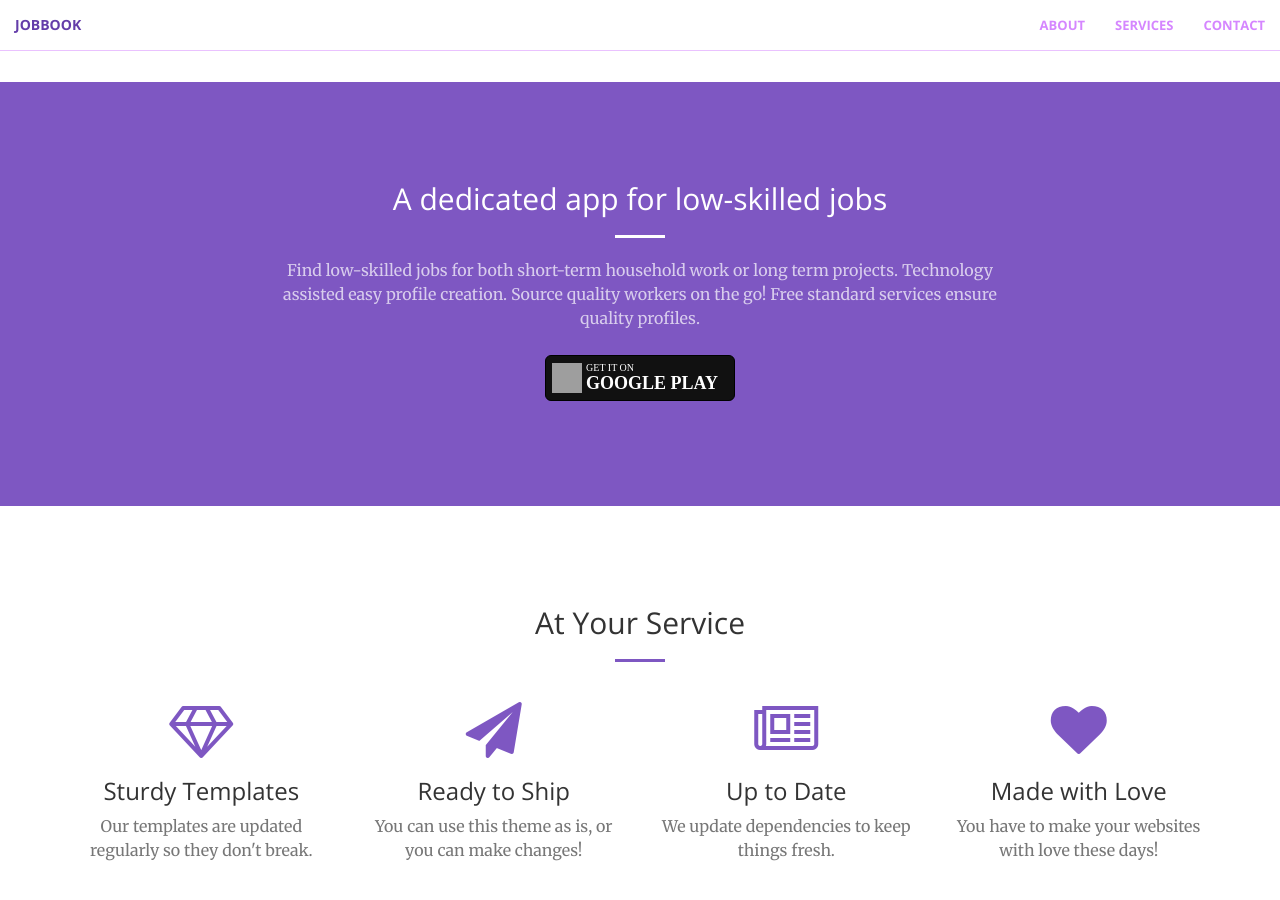
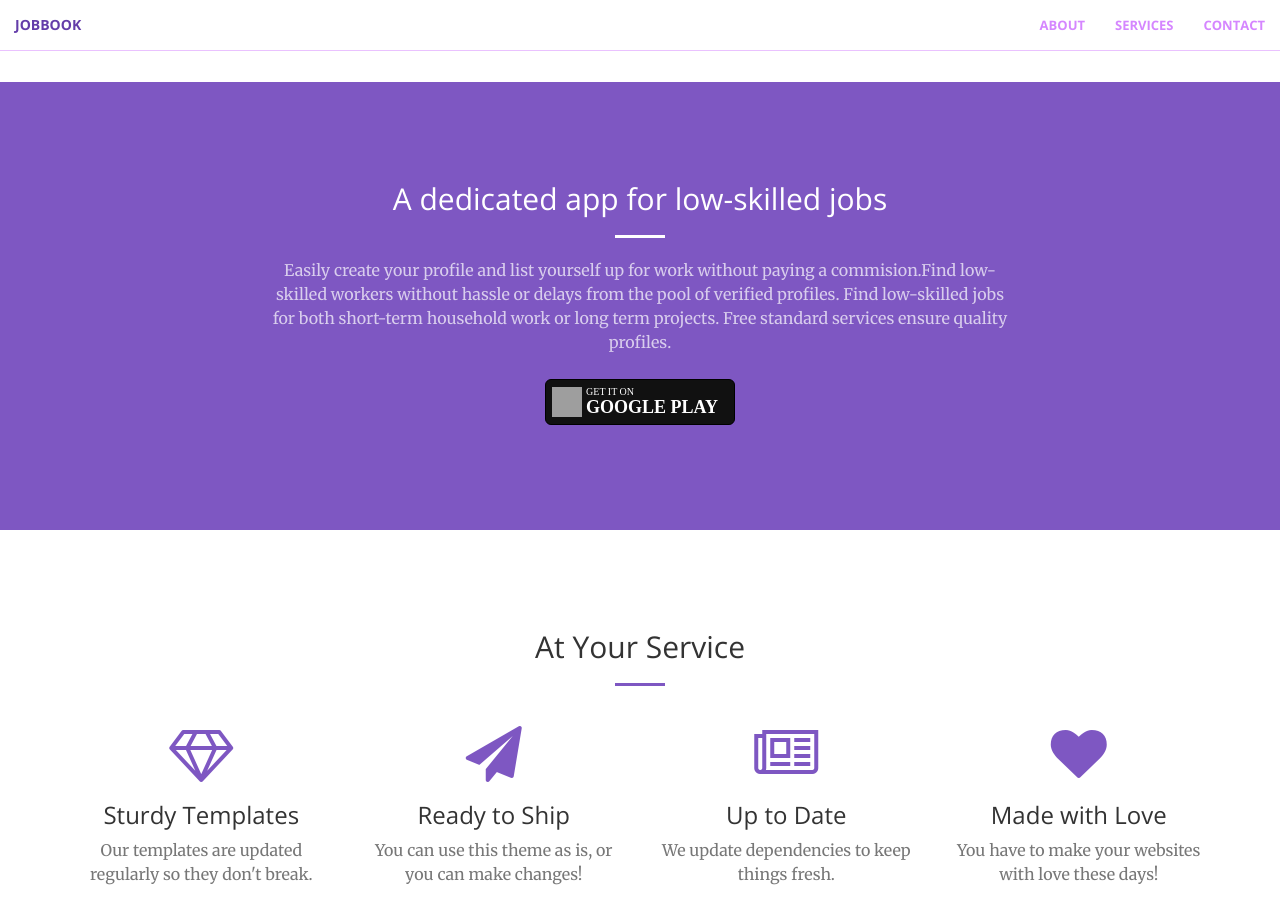
Before and after one commit to gargsaar/bluecollarjobs, a Jekyll site: the page built from index.html, in a window 1280 px wide and 900 px high, scrolled down 818 px. Built offline with Jekyll 4.4.1, drawn with Linux system fonts in a browser that asks for light colours; grey boxes are pictures that could not be loaded.

Commit message:
Update call-to-action.html

```diff
--- a/_includes/call-to-action.html
+++ b/_includes/call-to-action.html
@@ -4,7 +4,8 @@
             <div class="col-lg-8 col-lg-offset-2 text-center">
                 <h2 class="section-heading">A dedicated app for low-skilled jobs</h2>
                 <hr class="light">
-                <p class="text-faded">Find low-skilled jobs for both short-term household work or long term projects. Technology assisted easy profile creation. Source quality workers on the go! Free standard services ensure quality profiles.</p>
+                <p class="text-faded">Easily create your profile and list yourself up for work without paying a commision.Find low-skilled workers without hassle or delays from the pool of verified profiles.
+            Find low-skilled jobs for both short-term household work or long term projects. Free standard services ensure quality profiles.</p>
                 <a class="btn btn-google" href="#" title="Google Play">Google Play</a>
             </div>
         </div>
```
